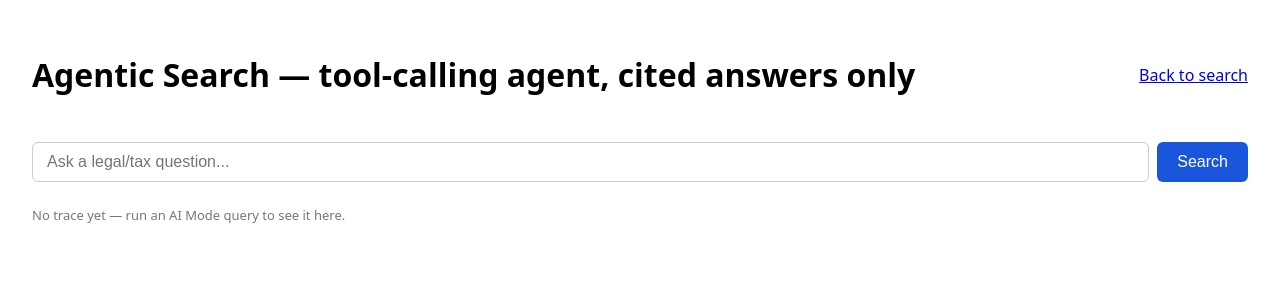
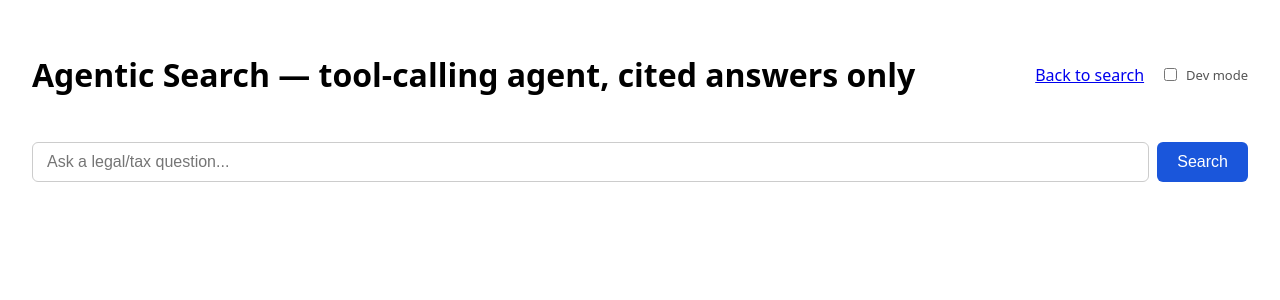
Before and after one commit to Uditya69/txmn-data-retrieval, a React (Vite) app in the folder packages/web/: page /agent in a window 1280 px wide. Shown: the top 300 px of the page. Built offline with nearby package versions, Linux system fonts and the light colour scheme.

Commit message:
fix: match AgentPage UX to main app (trace as dev-mode toggle, not always-on)

```diff
--- a/packages/web/src/AgentPage.tsx
+++ b/packages/web/src/AgentPage.tsx
@@ -1,23 +1,27 @@
 // src/AgentPage.tsx
+import { useState } from 'react'
 import { Link } from 'react-router-dom'
 import SearchBar from './components/SearchBar'
 import TracePanel from './components/TracePanel'
+import DevModeToggle from './components/DevModeToggle'
 import { useAgentSearch } from './api/useAgentSearch'
 import { resolveAgentWsUrl } from './lib/config'
 import styles from './App.module.css'
 
+function readDevModeFromUrl(): boolean {
+  return new URLSearchParams(window.location.search).get('dev') === '1'
+}
+
 export default function AgentPage() {
   const wsUrl = resolveAgentWsUrl()
   const { traceSteps, loading, result, wsError, search } = useAgentSearch(wsUrl)
+  const [devMode, setDevMode] = useState(readDevModeFromUrl)
 
-  return (
-    <div className={styles.page}>
-      <header className={styles.header}>
-        <h1>Agentic Search — tool-calling agent, cited answers only</h1>
-        <Link to="/">Back to search</Link>
-      </header>
-      <SearchBar onSearch={(query) => search(query)} disabled={loading} />
-      {wsError && <p className={styles.wsError}>{wsError}</p>}
+  const showTrace = devMode && traceSteps.length > 0
+
+  const mainContent = (
+    <div>
+      {loading && <p>Searching…</p>}
       {result && result.ok && (
         <section>
           <p>{result.answer}</p>
@@ -25,7 +29,31 @@ export default function AgentPage() {
         </section>
       )}
       {result && !result.ok && <p className={styles.wsError}>{result.error}</p>}
-      <TracePanel steps={traceSteps} />
+    </div>
+  )
+
+  return (
+    <div className={styles.page}>
+      <header className={styles.header}>
+        <h1>Agentic Search — tool-calling agent, cited answers only</h1>
+        <div className={styles.headerActions}>
+          <Link to="/">Back to search</Link>
+          <DevModeToggle devMode={devMode} onToggle={setDevMode} />
+        </div>
+      </header>
+      <SearchBar onSearch={(query) => search(query)} disabled={loading} />
+      {wsError && <p className={styles.wsError}>{wsError}</p>}
+      {showTrace ? (
+        <div className={styles.splitLayout}>
+          {mainContent}
+          <aside className={styles.tracePane}>
+            <h2>Agent trace</h2>
+            <TracePanel steps={traceSteps} />
+          </aside>
+        </div>
+      ) : (
+        mainContent
+      )}
     </div>
   )
 }
--- a/packages/web/src/components/TracePanel.tsx
+++ b/packages/web/src/components/TracePanel.tsx
@@ -138,7 +138,7 @@ export interface TracePanelProps {
 
 export default function TracePanel({ steps, onOpenDocument }: TracePanelProps) {
   if (steps.length === 0) {
-    return <p className={styles.placeholder}>No trace yet — run an AI Mode query to see it here.</p>
+    return <p className={styles.placeholder}>No trace yet — run a query to see it here.</p>
   }
 
   return (
```
Also changed, not shown: 1 other file (tests, documents, lock files or other folders).
